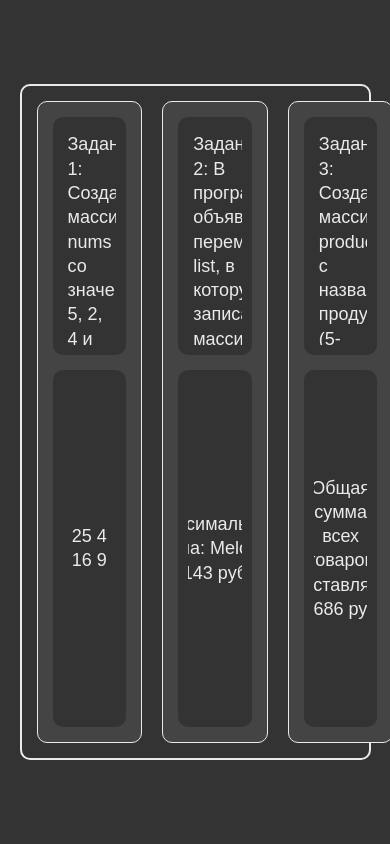
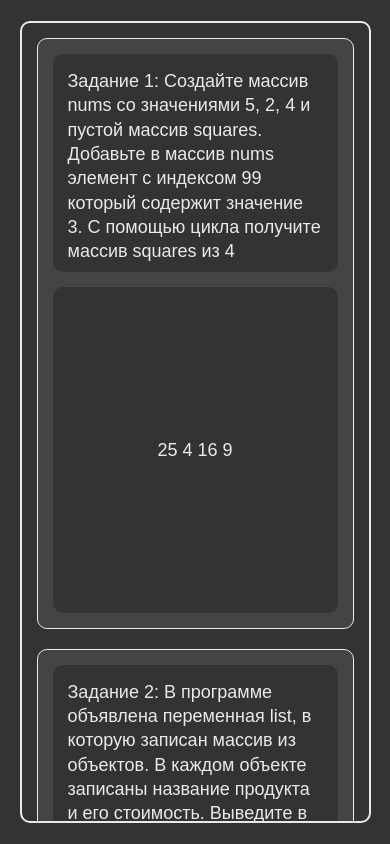
Before and after one commit to EvgenyRaevsky/arraysJS, a plain HTML site: page index.html in a window 390 px wide. Drawn offline with Linux system fonts and the light colour scheme.

Commit message:
second commit

```diff
--- a/style.css
+++ b/style.css
@@ -74,21 +74,37 @@ body {
 }
 
 .description::-webkit-scrollbar,
-.result::-webkit-scrollbar {
+.result::-webkit-scrollbar,
+.wrapper::-webkit-scrollbar {
     width: 10px;
-    background-color: var(--bgDark);
+    background-color: transparent;
 }
 
 .description::-webkit-scrollbar-thumb,
-.result::-webkit-scrollbar-thumb {
+.result::-webkit-scrollbar-thumb,
+.wrapper::-webkit-scrollbar-thumb {
     border-radius: 10px;
     -webkit-box-shadow: inset 0 0 6px rgba(0, 0, 0, 0.5);
     background-color: var(--white);
 }
 
 .description::-webkit-scrollbar-track,
-.result::-webkit-scrollbar-track {
+.result::-webkit-scrollbar-track,
+.wrapper::-webkit-scrollbar-track {
     -webkit-box-shadow: inset 0 0 6px rgba(0, 0, 0, 0.1);
     border-radius: 10px;
     background-color: var(--bgDark);
 }
+
+@media (max-width: 850px) {
+    .wrapper {
+        height: 95%;
+        flex-direction: column;
+        overflow-y: auto;
+        overflow-x: hidden;
+    }
+    .task {
+        width: 100%;
+        min-height: 70vh;
+    }
+}
```
